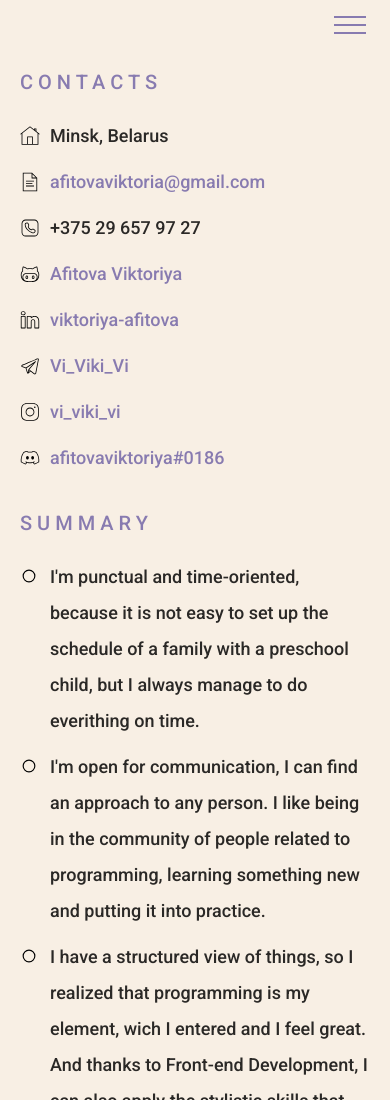
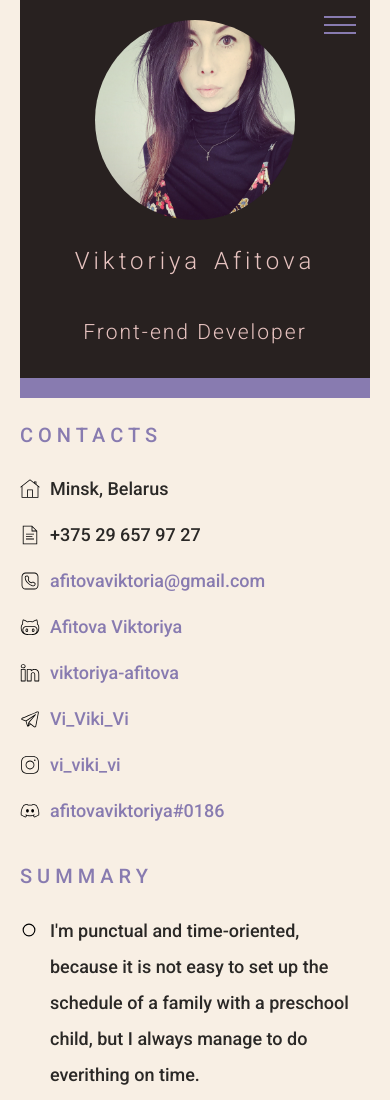
Before and after one commit to ViktoriaAfitova/cv-project, a plain HTML site: page cv/index.html in a window 390 px wide. Shown: the top 1100 px of the page. Drawn offline with Linux system fonts and the light colour scheme.

Commit message:
feat: add some changes to adaptive

```diff
--- a/cv/index.css
+++ b/cv/index.css
@@ -248,10 +248,16 @@ body {
         display: none;
     }
     .section-profile {
-        display: none;
+        width: 100%;
+        position: relative;
+        top: 0;
+        left: 0;
     }
     .burger__btn {
         display: flex;
+        position: absolute;
+        top: 0px;
+        right: 30px;
     }
     .nav.open {
         position: absolute;
@@ -260,7 +266,8 @@ body {
         z-index: 2;
         display: flex;
         width: 100%;
-        height: 75%;
+        height: 100%;
+        min-height: 850px;
         flex-direction: column;
         background-color: #829985;
     }
--- a/cv/index.html
+++ b/cv/index.html
@@ -44,8 +44,9 @@
                 <h2 class="section-title">Contacts</h2>
                 <ul class="section-list">
                     <li class="section-item contacts-item">Minsk, Belarus</li>
+                    <li class="section-item contacts-item">+375 29 657 97 27</li>
                     <li class="section-item contacts-item"><a href="mailto:afitovaviktoria@gmail.com" title="email">afitovaviktoria@gmail.com</a></li>
-                    <li class="section-item contacts-item">+375 29 657 97 27</li>
+
                     <li class="section-item contacts-item"><a class="social-link" href="https://github.com/AfitovaViktoriya">Afitova Viktoriya</a></li>
                     <li class="section-item contacts-item"><a class="social-link" href="https://www.linkedin.com/in/viktoriya-afitova-2a544351/">viktoriya-afitova</a></li>
                     <li class="section-item contacts-item"><a class="social-linc" href="https://t.me/Vi_Viki_Vi">Vi_Viki_Vi</a></li>
```
